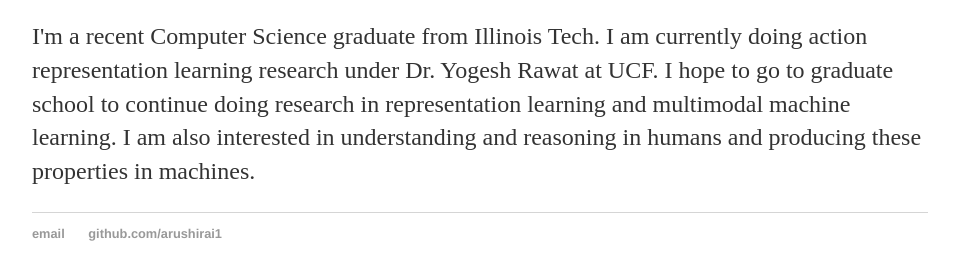
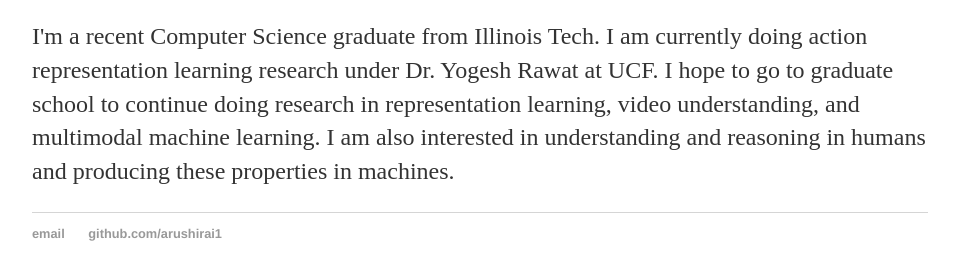
Before and after one commit to arushirai1/arushirai1.github.io, a Jekyll site: the page built from index.html, in a window 1280 px wide, cut to the strip 341-621 px from the top of the page. Shown: the whole strip, without its empty margins (160-1116 px from the left). Built offline with Jekyll 4.4.1, drawn with Linux system fonts in a browser that asks for light colours.

Commit message:
Update bio

```diff
--- a/index.html
+++ b/index.html
@@ -4,6 +4,6 @@
 ---
 <div class="blurb">
 	<h1>Hi there, I'm Arushi Rai!</h1>
-	<img style="border-radius: 50%; vertical-align: middle; width: 100px; height: 140px;" src="IMG_2952.jpg">
-	<p>I'm a recent Computer Science graduate from Illinois Tech. I am currently doing action representation learning research under Dr. Yogesh Rawat at UCF. I hope to go to graduate school to continue doing research in representation learning and multimodal machine learning. I am also interested in understanding and reasoning in humans and producing these properties in machines.</p>
+	<img style="border-radius: 50%;   margin: 0 auto; vertical-align: middle; width: 100px; height: 140px;" src="IMG_2952.jpg">
+	<p>I'm a recent Computer Science graduate from Illinois Tech. I am currently doing action representation learning research under Dr. Yogesh Rawat at UCF. I hope to go to graduate school to continue doing research in representation learning, video understanding, and multimodal machine learning. I am also interested in understanding and reasoning in humans and producing these properties in machines.</p>
 </div><!-- /.blurb -->
```
